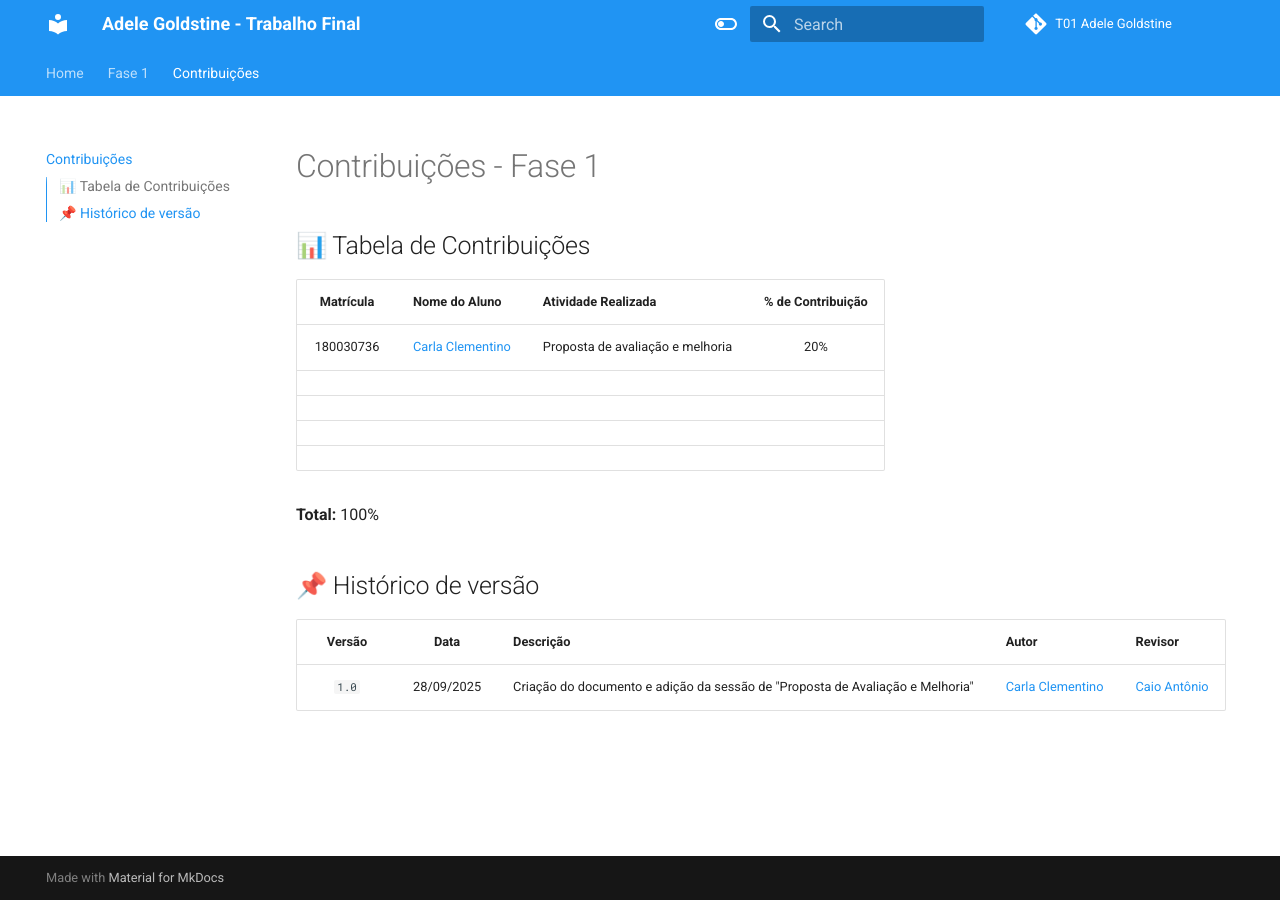
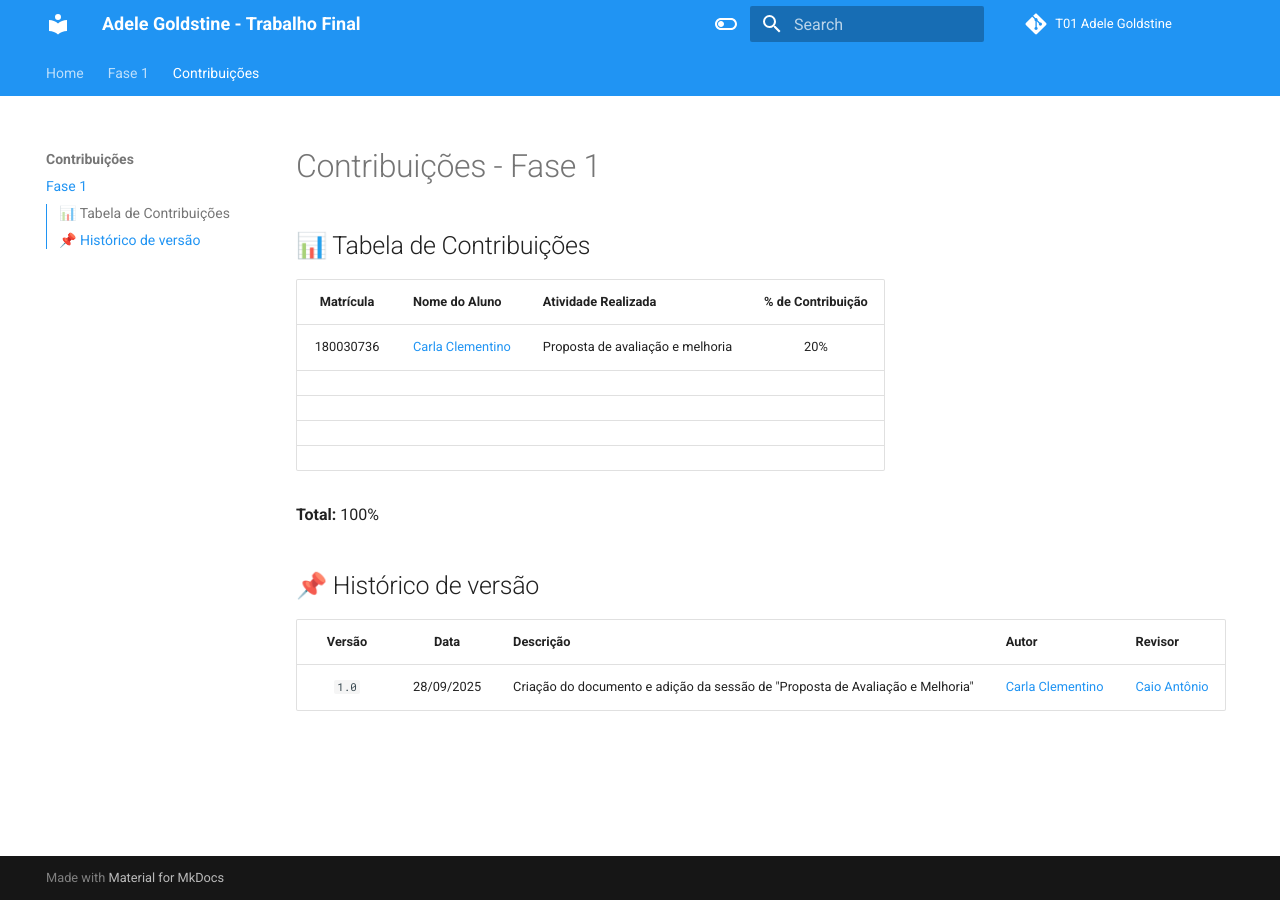
Before and after one commit to FCTE-Qualidade-de-Software-1/2025-2_T01_ADELE-GOLDSTINE, an MkDocs documentation site: the page built from docs/contribuicoes/fase_1.md, in a window 1280 px wide. Built offline with MkDocs 1.6.1 and Material for MkDocs 9.7.7, drawn with Linux system fonts in a browser that asks for light colours; comment, search, counter and statistics services are not loaded.

Commit message:
fix sidebar

```diff
--- a/mkdocs.yml
+++ b/mkdocs.yml
@@ -34,4 +34,5 @@ theme:
 nav:
   - Home: "index.md"
   - Fase 1: "fase_1/processo_avaliacao.md"
-  - Contribuições: "contribuicoes/fase_1.md"
+  - Contribuições:
+    - Fase 1: "contribuicoes/fase_1.md"
```
